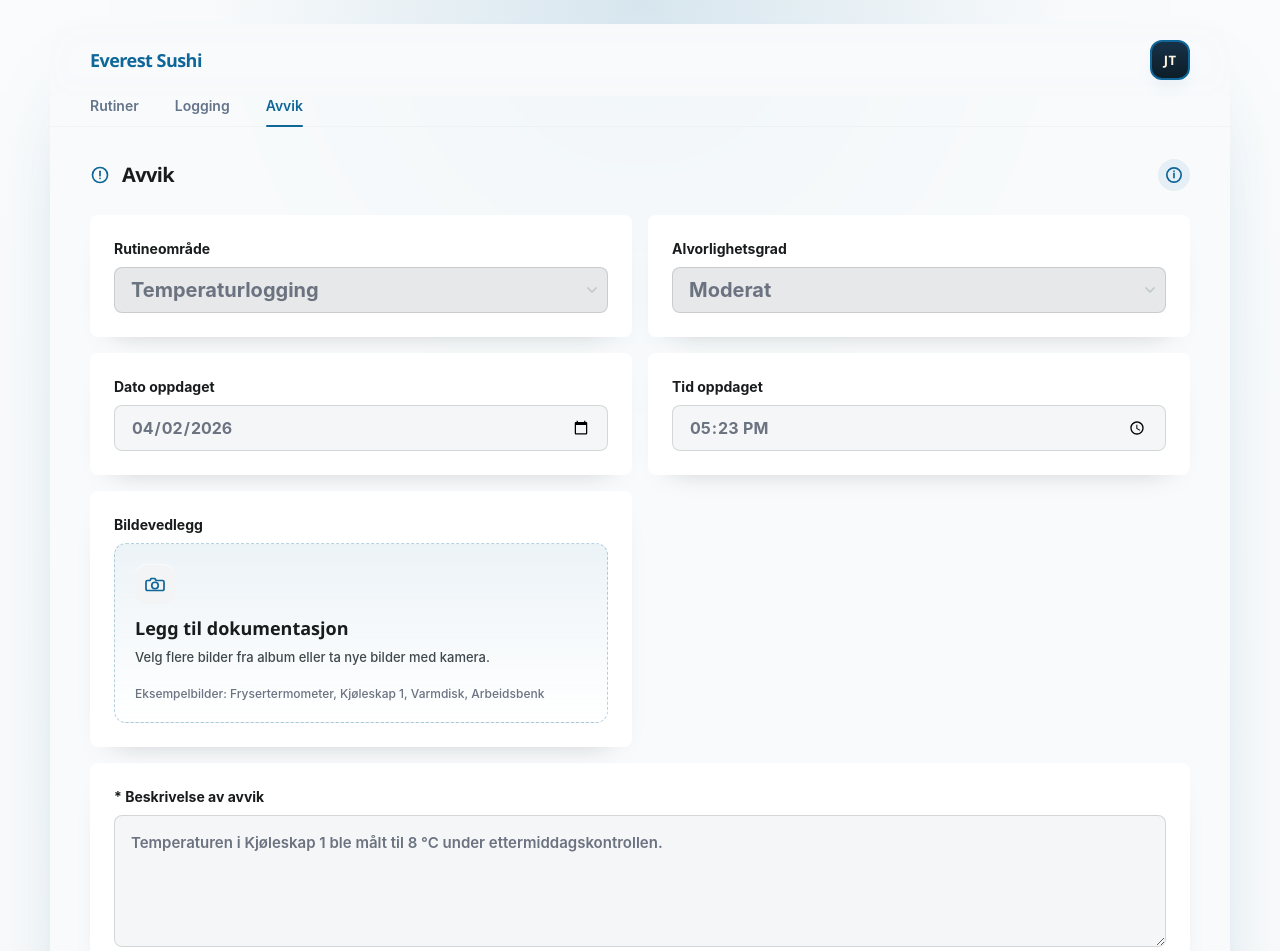
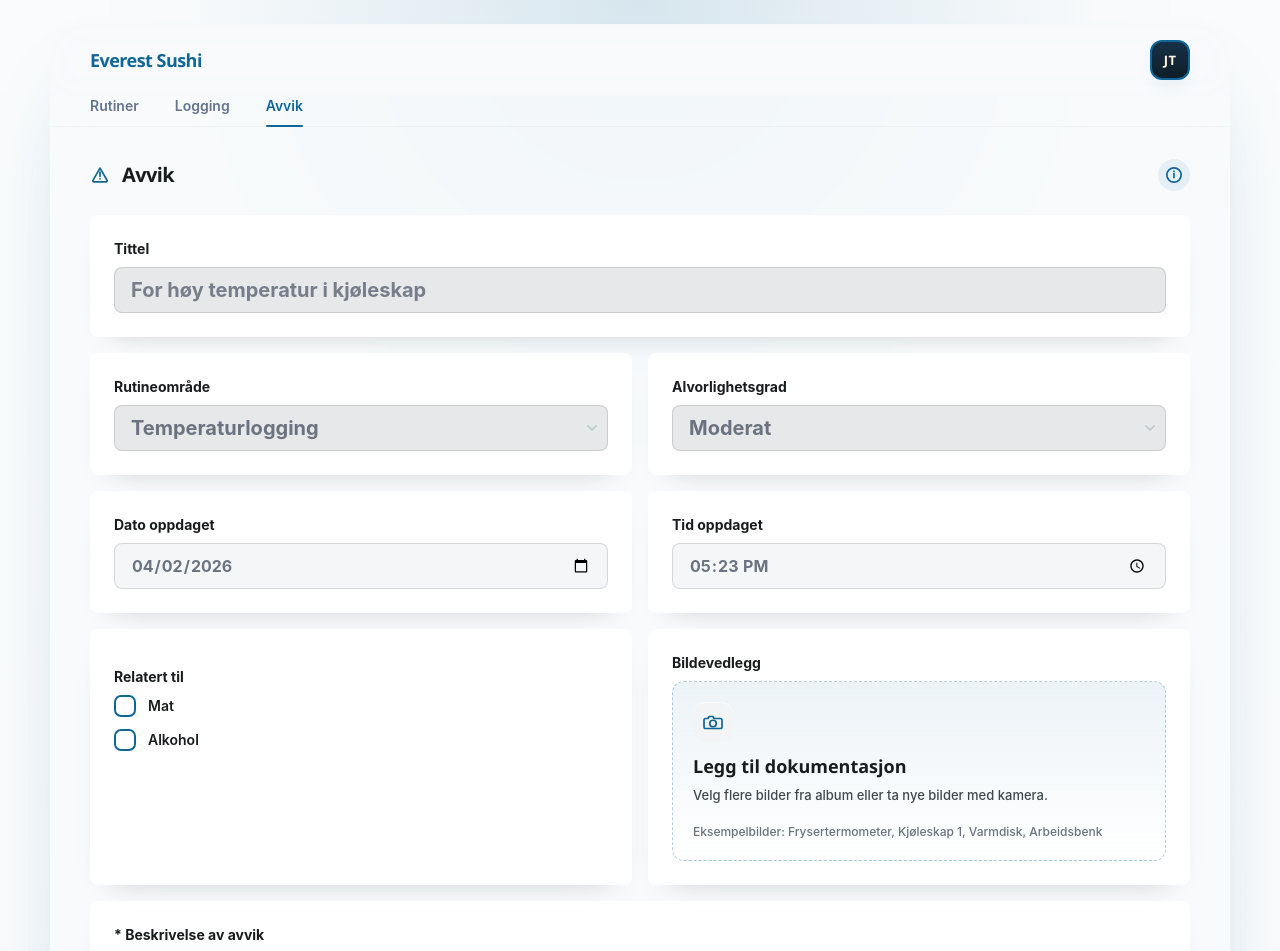
Before and after one commit to MatejaV2005/IDATT2105_Fullstack_Project, a Vue app in the folder frontend/: page /avvik in a window 1280 px wide. Shown: the top 951 px of the page. Built offline with nearby package versions, Linux system fonts and the light colour scheme; the HTML template or start-up script is replaced by a standard one.

Commit message:
feat: improved UI and features

```diff
--- a/frontend/src/assets/main.css
+++ b/frontend/src/assets/main.css
@@ -239,6 +239,17 @@
   gap: 12px;
 }
 
+.routine-card__title-row {
+  display: flex;
+  align-items: center;
+  gap: 8px;
+}
+
+.routine-card__info {
+  margin-top: 14px;
+  padding: 14px 16px;
+}
+
 .card-icon-button {
   width: 40px;
   height: 40px;
@@ -260,6 +271,12 @@
   color: var(--color-brand-700);
   background: rgba(15, 102, 152, 0.08);
   cursor: pointer;
+}
+
+.info-button--routine {
+  width: 26px;
+  height: 26px;
+  flex: 0 0 auto;
 }
 
 .info-popover {
@@ -353,8 +370,8 @@
   display: inline-flex;
   align-items: center;
   justify-content: center;
-  width: 24px;
-  height: 24px;
+  width: 38px;
+  height: 38px;
   cursor: pointer;
 }
 
@@ -366,10 +383,10 @@
 }
 
 .routine-checkbox__box {
-  width: 20px;
-  height: 20px;
+  width: 28px;
+  height: 28px;
   border: 2px solid var(--color-brand-700);
-  border-radius: 6px;
+  border-radius: 8px;
   background: #ffffff;
   transition:
     background-color 160ms ease,
@@ -383,13 +400,13 @@
 .routine-checkbox input:checked + .routine-checkbox__box::after {
   content: '';
   position: absolute;
-  width: 5px;
-  height: 10px;
+  width: 7px;
+  height: 14px;
   border: solid #ffffff;
   border-width: 0 2px 2px 0;
   transform: rotate(45deg);
-  top: 5px;
-  left: 9px;
+  top: 8px;
+  left: 15px;
 }
 
 .field-shell {
@@ -418,6 +435,10 @@
   font: 700 20px/24px var(--font-body);
 }
 
+.field-shell__input--with-suffix {
+  padding-right: 52px;
+}
+
 .field-shell__input--date,
 .field-shell__input--time {
   background: #f5f6f7;
@@ -443,6 +464,17 @@
   top: 11px;
   color: var(--color-ink-300);
   font: 700 16px/24px var(--font-display);
+}
+
+.field-shell__input::placeholder,
+.field-shell__textarea::placeholder {
+  color: var(--color-ink-500);
+  opacity: 0.9;
+}
+
+.field-shell__input:focus::placeholder,
+.field-shell__textarea:focus::placeholder {
+  color: transparent;
 }
 
 .field-shell__caret {
@@ -496,11 +528,16 @@
   display: flex;
   align-items: center;
   gap: 8px;
-  width: 136px;
+  width: 170px;
+  min-width: 170px;
 }
 
 .timed-task__field {
   flex: 1 1 auto;
+}
+
+.timed-task__input {
+  font-size: 18px;
 }
 
 .timed-task__suffix {
@@ -523,6 +560,55 @@
   margin-bottom: 8px;
   color: var(--color-ink-950);
   font: 700 14px/20px var(--font-body);
+}
+
+.option-checks {
+  display: grid;
+  gap: 12px;
+}
+
+.option-check {
+  display: inline-flex;
+  align-items: center;
+  gap: 12px;
+  cursor: pointer;
+}
+
+.option-check input {
+  position: absolute;
+  opacity: 0;
+  pointer-events: none;
+}
+
+.option-check__box {
+  width: 22px;
+  height: 22px;
+  border-radius: 7px;
+  border: 2px solid var(--color-brand-700);
+  background: #ffffff;
+  flex: 0 0 auto;
+  position: relative;
+}
+
+.option-check input:checked + .option-check__box {
+  background: var(--color-brand-700);
+}
+
+.option-check input:checked + .option-check__box::after {
+  content: '';
+  position: absolute;
+  width: 6px;
+  height: 11px;
+  border: solid #ffffff;
+  border-width: 0 2px 2px 0;
+  transform: rotate(45deg);
+  top: 3px;
+  left: 7px;
+}
+
+.option-check__label {
+  color: var(--color-ink-950);
+  font: 600 14px/20px var(--font-body);
 }
 
 .helper-text {
@@ -799,6 +885,17 @@
   }
 }
 
+@media (max-width: 430px) {
+  .timed-task {
+    align-items: flex-start;
+  }
+
+  .timed-task__controls {
+    width: 164px;
+    min-width: 164px;
+  }
+}
+
 @media (min-width: 1100px) {
   .app-shell {
     padding: 24px;
--- a/frontend/src/components/AppIcon.vue
+++ b/frontend/src/components/AppIcon.vue
@@ -7,6 +7,7 @@ defineProps<{
     | 'camera'
     | 'checklist'
     | 'alert'
+    | 'warning'
     | 'info'
     | 'upload'
     | 'chevron'
@@ -118,6 +119,25 @@ defineProps<{
   </svg>
 
   <svg
+    v-else-if="name === 'warning'"
+    width="20"
+    height="20"
+    viewBox="0 0 20 20"
+    fill="none"
+    xmlns="http://www.w3.org/2000/svg"
+    aria-hidden="true"
+  >
+    <path
+      d="M10 3.1 17.05 15.3a1.1 1.1 0 0 1-.95 1.65H3.9a1.1 1.1 0 0 1-.95-1.65L10 3.1Z"
+      stroke="currentColor"
+      stroke-width="1.7"
+      stroke-linejoin="round"
+    />
+    <path d="M10 7.2v4.15" stroke="currentColor" stroke-width="1.7" stroke-linecap="round" />
+    <circle cx="10" cy="13.85" r="0.9" fill="currentColor" />
+  </svg>
+
+  <svg
     v-else-if="name === 'info'"
     width="18"
     height="18"
--- a/frontend/src/components/SectionHeading.vue
+++ b/frontend/src/components/SectionHeading.vue
@@ -3,7 +3,7 @@ import AppIcon from './AppIcon.vue'
 
 defineProps<{
   title: string
-  icon: 'temperature' | 'clock' | 'humidity' | 'checklist' | 'alert' | 'spark'
+  icon: 'temperature' | 'clock' | 'humidity' | 'checklist' | 'alert' | 'warning' | 'spark'
   subtitle?: string
 }>()
 </script>
--- a/frontend/src/views/DeviationsView.vue
+++ b/frontend/src/views/DeviationsView.vue
@@ -12,12 +12,15 @@ const now = new Date()
 const pad = (value: number) => String(value).padStart(2, '0')
 
 const formState = reactive({
+  title: '',
   routineArea: deviationOptions.routineAreas[1],
   severity: deviationOptions.severityLevels[1],
+  relatedToFood: false,
+  relatedToAlcohol: false,
   happenedDate: `${now.getFullYear()}-${pad(now.getMonth() + 1)}-${pad(now.getDate())}`,
   happenedTime: `${pad(now.getHours())}:${pad(now.getMinutes())}`,
-  description: 'Temperaturen i Kjøleskap 1 ble målt til 8 °C under ettermiddagskontrollen.',
-  immediateAction: 'Flyttet varer til reservekjøler og startet ekstra temperaturmåling hvert 15. minutt.',
+  description: '',
+  immediateAction: '',
 })
 
 const showInfo = ref(false)
@@ -27,7 +30,7 @@ const formattedDateTime = computed(() => `${formState.happenedDate} kl. ${formSt
 
 <template>
   <section class="page-layout">
-    <SectionHeading title="Avvik" icon="alert">
+    <SectionHeading title="Avvik" icon="warning">
       <template #actions>
         <button
           class="info-button"
@@ -49,6 +52,18 @@ const formattedDateTime = computed(() => `${formState.happenedDate} kl. ${formSt
     </article>
 
     <form class="form-grid" @submit.prevent>
+      <article class="form-card form-card--full">
+        <label class="form-label" for="deviationTitle">Tittel</label>
+        <input
+          id="deviationTitle"
+          v-model="formState.title"
+          class="field-shell__input"
+          type="text"
+          maxlength="120"
+          placeholder="For høy temperatur i kjøleskap"
+        />
+      </article>
+
       <article class="form-card">
         <label class="form-label" for="routineArea">Rutineområde</label>
         <div class="field-shell">
@@ -95,6 +110,23 @@ const formattedDateTime = computed(() => `${formState.happenedDate} kl. ${formSt
       </article>
 
       <article class="form-card">
+        <p class="form-label">Relatert til</p>
+        <div class="option-checks">
+          <label class="option-check">
+            <input v-model="formState.relatedToFood" type="checkbox" />
+            <span class="option-check__box" aria-hidden="true"></span>
+            <span class="option-check__label">Mat</span>
+          </label>
+
+          <label class="option-check">
+            <input v-model="formState.relatedToAlcohol" type="checkbox" />
+            <span class="option-check__box" aria-hidden="true"></span>
+            <span class="option-check__label">Alkohol</span>
+          </label>
+        </div>
+      </article>
+
+      <article class="form-card">
         <label class="form-label">Bildevedlegg</label>
         <PhotoUploadControl
           v-model="uploadedPhotos"
@@ -109,12 +141,22 @@ const formattedDateTime = computed(() => `${formState.happenedDate} kl. ${formSt
 
       <article class="form-card form-card--full">
         <label class="form-label" for="description">* Beskrivelse av avvik</label>
-        <textarea id="description" v-model="formState.description" class="field-shell__textarea" />
+        <textarea
+          id="description"
+          v-model="formState.description"
+          class="field-shell__textarea"
+          placeholder="Temperaturen i Kjøleskap 1 ble målt til 8 °C under ettermiddagskontrollen."
+        />
       </article>
 
       <article class="form-card form-card--full">
         <label class="form-label" for="immediateAction">* Umiddelbar handling utført</label>
-        <textarea id="immediateAction" v-model="formState.immediateAction" class="field-shell__textarea" />
+        <textarea
+          id="immediateAction"
+          v-model="formState.immediateAction"
+          class="field-shell__textarea"
+          placeholder="Flyttet varer til reservekjøler og startet ekstra temperaturmåling hvert 15. minutt."
+        />
       </article>
 
       <div class="form-card--full">
--- a/frontend/src/views/RoutinesView.vue
+++ b/frontend/src/views/RoutinesView.vue
@@ -1,11 +1,17 @@
 <script setup lang="ts">
-import { reactive } from 'vue'
+import { reactive, ref } from 'vue'
 
+import AppIcon from '@/components/AppIcon.vue'
 import PrimaryActionButton from '@/components/PrimaryActionButton.vue'
 import SectionHeading from '@/components/SectionHeading.vue'
 import { routineItems } from '@/data/mockHaccp'
 
 const routines = reactive(routineItems.map((routine) => ({ ...routine })))
+const openInfoId = ref<string | null>(null)
+
+function toggleInfo(routineId: string) {
+  openInfoId.value = openInfoId.value === routineId ? null : routineId
+}
 </script>
 
 <template>
@@ -17,13 +23,28 @@ const routines = reactive(routineItems.map((routine) => ({ ...routine })))
         <div class="routine-card__header">
           <div>
             <p class="eyebrow">{{ routine.area }}</p>
-            <h3 class="card-title">{{ routine.title }}</h3>
+            <div class="routine-card__title-row">
+              <h3 class="card-title">{{ routine.title }}</h3>
+              <button
+                class="info-button info-button--routine"
+                type="button"
+                :aria-label="`Vis beskrivelse for ${routine.title}`"
+                @click="toggleInfo(routine.id)"
+              >
+                <AppIcon name="info" />
+              </button>
+            </div>
           </div>
           <label class="routine-checkbox" :aria-label="`Marker ${routine.title} som utført`">
             <input v-model="routine.checked" type="checkbox" />
             <span class="routine-checkbox__box" aria-hidden="true"></span>
           </label>
         </div>
+
+        <article v-if="openInfoId === routine.id" class="info-popover routine-card__info">
+          <p class="info-popover__title">Beskrivelse</p>
+          <p class="card-copy">{{ routine.description }}</p>
+        </article>
 
         <dl class="detail-list">
           <div class="detail-list__item">
```
Also changed, not shown: frontend/src/data/mockHaccp.ts (+24 -10 lines), frontend/src/views/LoggingView.vue (+33 -6 lines).
